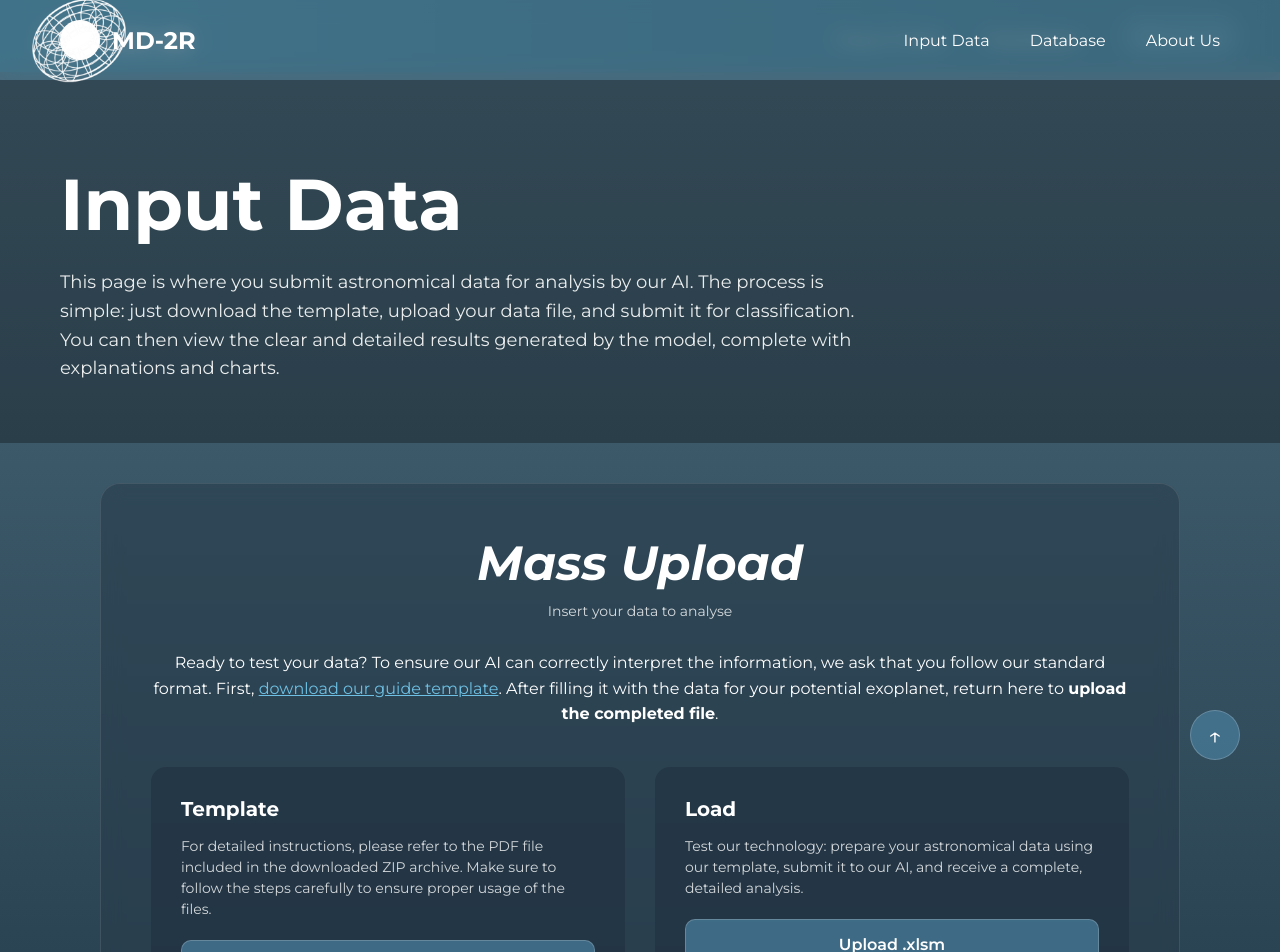
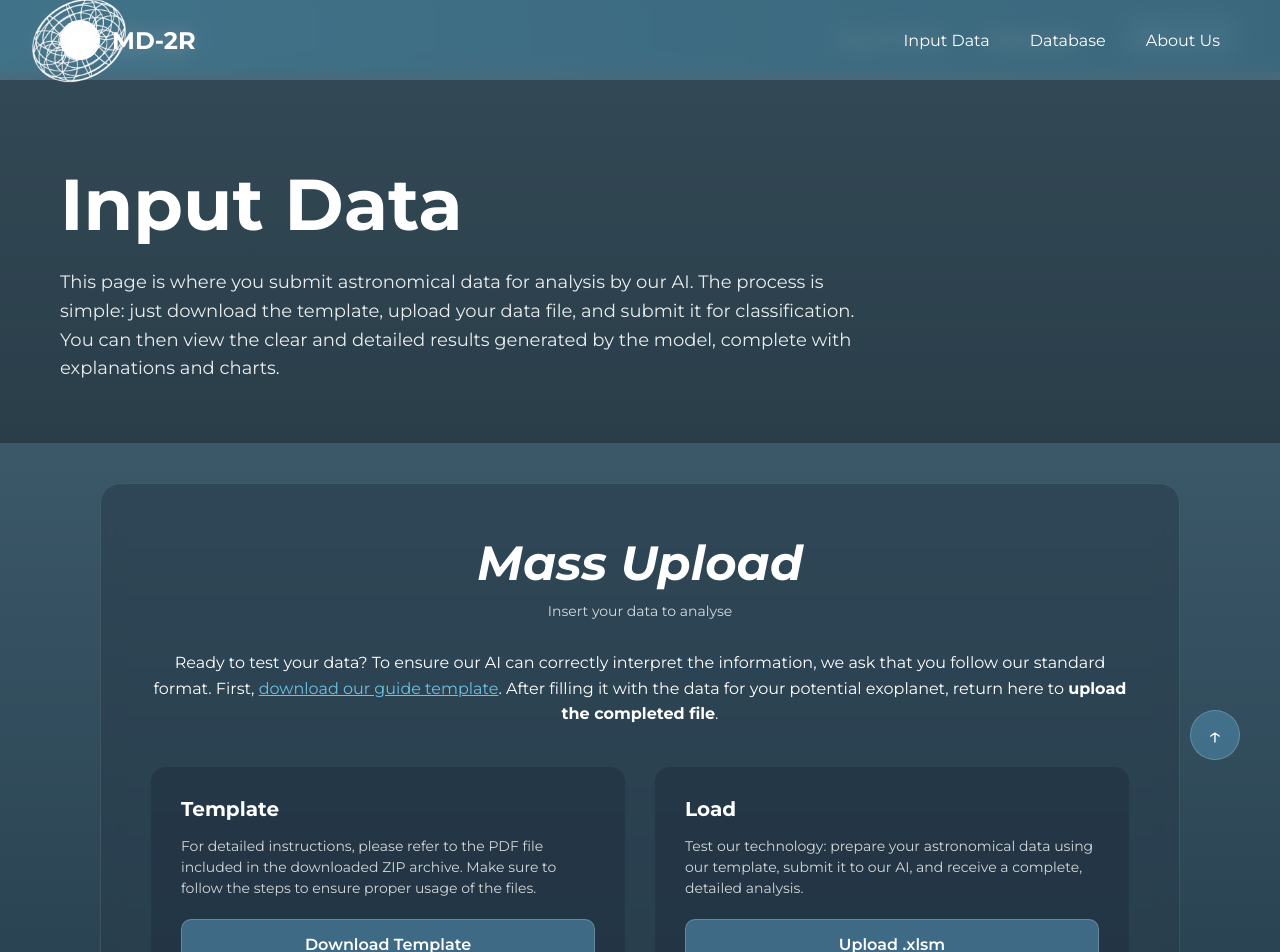
Before and after one commit to samukovisk/ai-exoplanet-hunter, a SvelteKit app in the folder front-end/: page /input in a window 1280 px wide. Shown: the top 952 px of the page. Built offline with nearby package versions, Linux system fonts and the light colour scheme.

Commit message:
Updating

```diff
--- a/front-end/src/routes/input/+page.svelte
+++ b/front-end/src/routes/input/+page.svelte
@@ -140,7 +140,7 @@
                         <h3>Template</h3>
                         <p>
                             For detailed instructions, please refer to the PDF file included in the downloaded ZIP archive.
-                            Make sure to follow the steps carefully to ensure proper usage of the files.
+                            Make sure to follow the steps to ensure proper usage of the files.
                         </p>
                         <button type="button" class="btn btn-primary" on:click={downloadTemplate}>
                             Download Template
```
